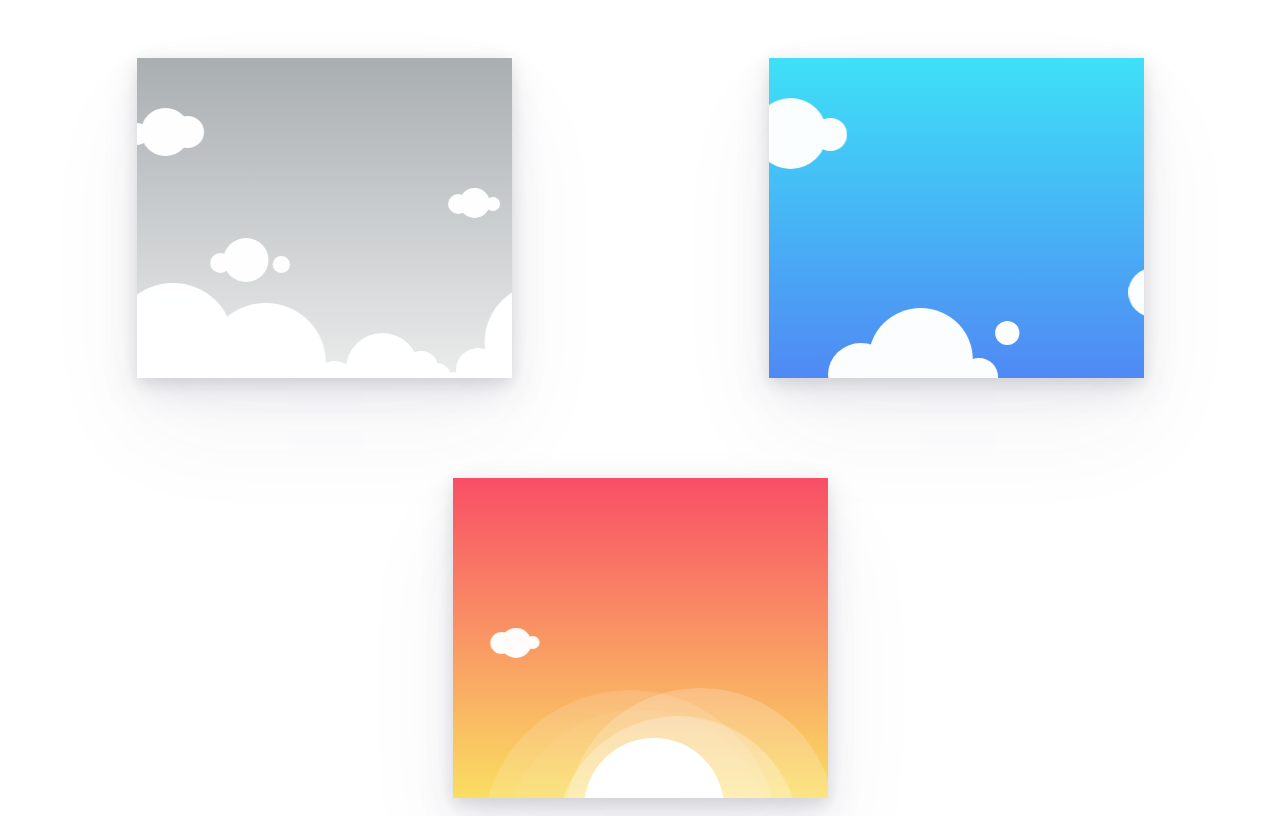
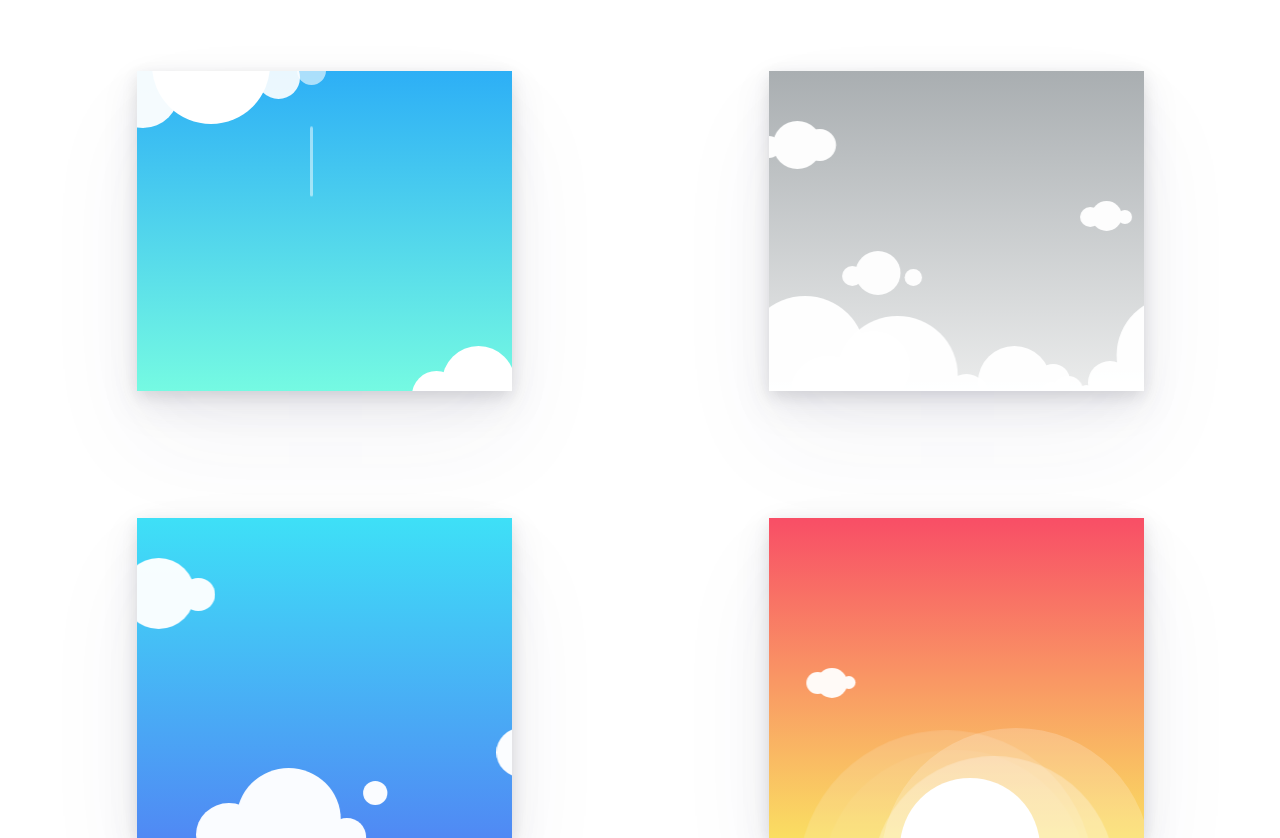
Before and after one commit to vai0/alarmclockweather_animations, a website: page index.html in a window 1280 px wide. Before the commit the page ends 816 px from the top, so only its background shows below. Drawn offline with Linux system fonts and the light colour scheme.

Commit message:
add rain weather animation

```diff
--- /dev/null
+++ b/_rain.scss
@@ -0,0 +1,77 @@
+.rain {
+  background-image: linear-gradient(to bottom, #2DAFF6 0%, #75FAE2 100%);
+  .cloud-one {
+    position: relative;
+    top: -65px;
+    .circle {
+      position: absolute;
+      background-color: white;
+      border-radius: 50%;
+    }
+    .c-one {
+      left: 15px;
+      width: 118px;
+      height: 118px;
+    }
+    .c-two {
+      top: 50px;
+      left: -30px;
+      width: 72px;
+      height: 72px;
+      opacity: 0.95;
+    }
+    .c-three {
+      top: 50px;
+      left: 120px;
+      width: 43px;
+      height: 43px;
+      opacity: .9;
+    }
+    .c-four {
+      top: 50px;
+      left: 160px;
+      width: 29px;
+      height: 29px;
+      opacity: 0.6;
+    }
+  }
+  .cloud-two {
+    position: relative;
+    top: 275px;
+    left: 275px;
+    .circle {
+      position: absolute;
+      background-color: white;
+      border-radius: 50%;
+    }
+    .c-one {
+      left: 30px;
+      width: 73px;
+      height: 73px;
+    }
+    .c-two {
+      top: 25px;
+      width: 49px;
+      height: 49px;
+    }
+  }
+  .droplet-container {
+    position: relative;
+    width: 185px;
+    height: 100%;
+  }
+  .droplet {
+    position: absolute;
+    top: -100px;
+    width: 3px;
+    height: 70px;
+    background-color: white;
+    border-radius: 5px;
+    animation: fall 4s linear infinite;
+  }
+}
+
+@keyframes fall {
+  0% { transform: translateY(0%); }
+  100% { transform: translateY(6000%); }
+}
--- a/index.html
+++ b/index.html
@@ -8,6 +8,21 @@
   </head>
   <body>
     <div class="container">
+      <div class="weather-container rain">
+        <div class="cloud-one">
+          <div class="circle c-one"></div>
+          <div class="circle c-two"></div>
+          <div class="circle c-three"></div>
+          <div class="circle c-four"></div>
+        </div>
+        <div class="cloud-two">
+          <div class="circle c-one"></div>
+          <div class="circle c-two"></div>
+        </div>
+        <div class="droplet-container">
+          <!-- <div class="droplet"></div> -->
+        </div>
+      </div>
       <div class="weather-container cloudy">
         <div class="cloud-one">
           <div class="circle c-one"></div>
@@ -98,5 +113,6 @@
         </div>
       </div>
     </div>
+    <script src="script.js"></script>
   </body>
 </html>
--- a/main.scss
+++ b/main.scss
@@ -2,13 +2,14 @@
   0% { transform: translateX(0%); }
   100% {
     transform: translateX(105%) scaleX(1.3);
-    opacity: 0.7;
+    opacity: 0.4;
   }
 }
 
 @import '_clear-day';
 @import '_partly-cloudy';
 @import '_cloudy';
+@import '_rain';
 
 .container {
   display: flex;
@@ -22,7 +23,7 @@
   position: relative;
   width: 375px;
   height: 320px;
-  margin: 50px;
+  margin: 5%;
   overflow: hidden;
   box-shadow: 0 50px 100px rgba(50,50,93,.05),
               0 15px 35px rgba(50,50,93,.1),
--- /dev/null
+++ b/script.js
@@ -0,0 +1,22 @@
+document.addEventListener('DOMContentLoaded', function() {
+  var numberOfDroplets = 20;
+  function createDroplet(input) {
+    var dropletContainer = document.querySelector('.droplet-container');
+    dropletContainer.insertAdjacentHTML('afterbegin', '<div class="droplet"></div>');
+    var droplet = dropletContainer.firstChild;
+    droplet.style.left = input.left + '%';
+    droplet.style['animation-delay'] = input.delay + 's';
+    droplet.style.opacity = input.opacity;
+  }
+  for (var i = 0; i < numberOfDroplets; i++) {
+    var left = parseInt(Math.random() * 100);
+    var delay = Math.random().toFixed(3) * 4;
+    var opacity = Math.random().toFixed(2);
+    console.log(left + ' ' + delay);
+    createDroplet({
+      left: left,
+      delay: delay,
+      opacity: opacity
+    });
+  }
+})
```
Also changed, not shown: main.css.
